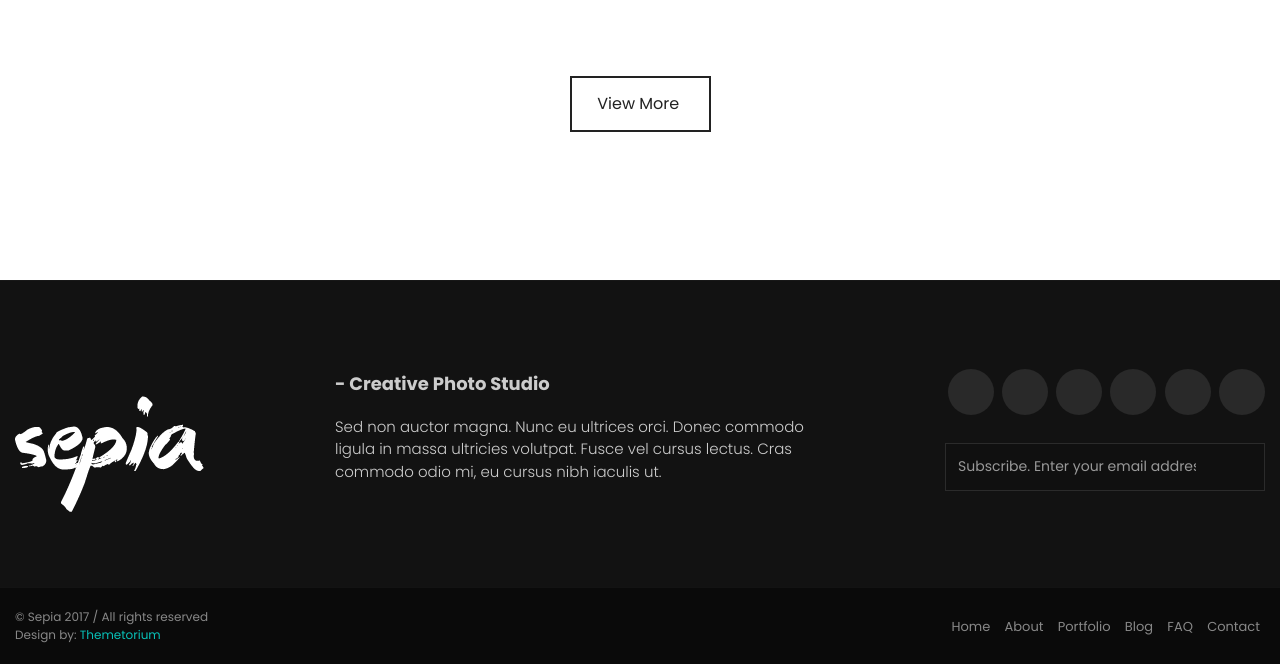
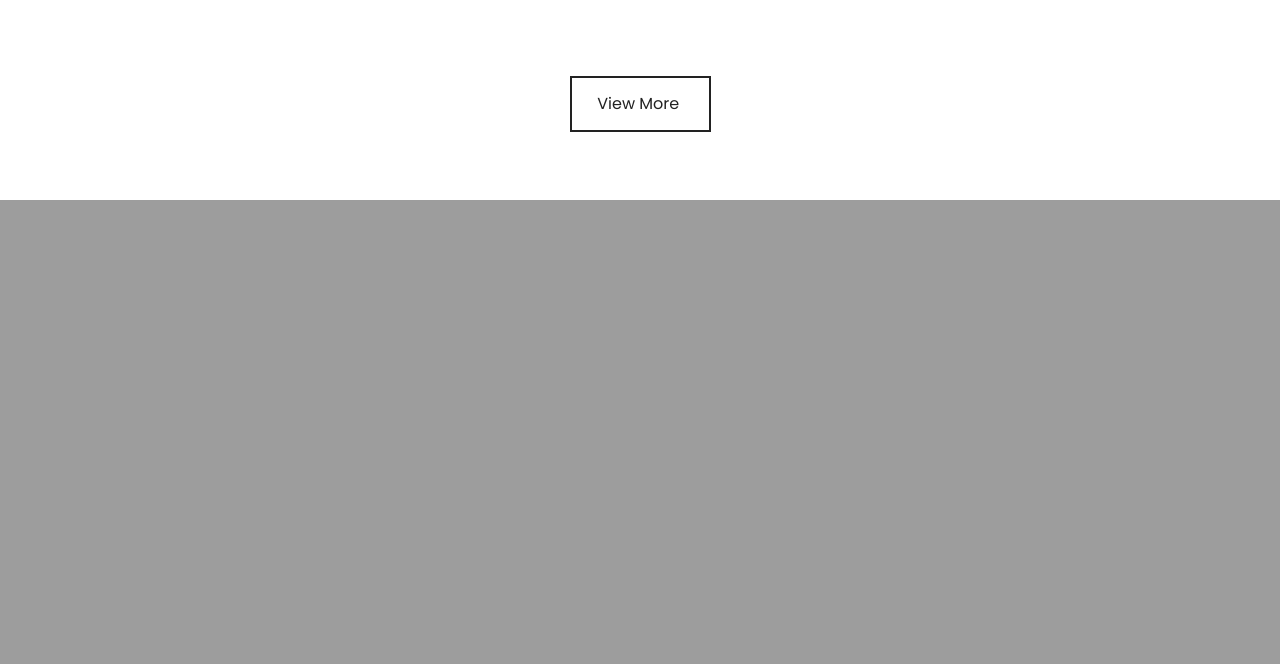
Before and after one commit to eferrares/codeinquero, a Django app: page / in a window 1280 px wide. Shown: the part 2583-3247 px from the top of the page. After the commit the page ends 2783 px from the top, so only its background shows below. Run offline with Django 3.2, Linux system fonts and the light colour scheme; some libraries are stand-ins or nearby versions; some web fonts are replaced.

Commit message:
remove unused code

```diff
--- a/base/templates/_layouts/base.html
+++ b/base/templates/_layouts/base.html
@@ -31,10 +31,10 @@
   <header id="header" class="header-show-hide-on-scroll menu-align-right">
     <div class="header-inner tt-wrap"> <!-- add/remove class "tt-wrap" to enable/disable element boxed layout (class "tt-boxed" is required in <body> tag! ) -->
       <div id="logo">
-        <a href="index.html" class="logo-dark"><img src="{% static "assets/img/logo-dark.png" %}" alt="logo"></a>
-        <a href="index.html" class="logo-light"><img src="{% static "assets/img/logo-light.png" %}" alt="logo"></a>
-        <a href="index.html" class="logo-dark-m"><img src="{% static "assets/img/logo-dark-m.png" %}" alt="logo"></a>
-        <a href="index.html" class="logo-light-m"><img src="{% static "assets/img/logo-light-m.png" %}" alt="logo"></a>
+        <a href="{% url 'home' %}" class="logo-dark"><img src="{% static "assets/img/logo-dark.png" %}" alt="logo"></a>
+        <a href="{% url 'home' %}" class="logo-light"><img src="{% static "assets/img/logo-light.png" %}" alt="logo"></a>
+        <a href="{% url 'home' %}" class="logo-dark-m"><img src="{% static "assets/img/logo-dark-m.png" %}" alt="logo"></a>
+        <a href="{% url 'home' %}" class="logo-light-m"><img src="{% static "assets/img/logo-light-m.png" %}" alt="logo"></a>
       </div>
       <nav class="tt-main-menu">
         <div id="tt-m-menu-toggle-btn">
--- a/base/templates/base/home.html
+++ b/base/templates/base/home.html
@@ -974,121 +974,8 @@
               <a class="btn btn-dark-bordered btn-lg" href="">View More <i class="fas fa-refresh"></i></a>
             </div>
           </div>
-          <!-- End isotope pagination -->
-
         </div>
-        <!-- End isotope -->
-
       </div> <!-- /.isotope-wrap -->
     </section>
-    <!-- End gallery list section -->
-
-
-    <!-- ===========================
-    ///// Begin footer section /////
-    ================================
-    * Use class "footer-dark" to enable dark footer.
-    * Use class "no-margin-top" if needed.
-    -->
-    <section id="footer" class="footer-dark">
-      <div class="footer-inner">
-        <div class="footer-container tt-wrap">
-          <div class="row">
-            <div class="col-md-3">
-
-              <!-- Begin footer logo -->
-              <div id="footer-logo">
-                <a href="index.html" class="logo-dark"><img src="{% static "assets/img/logo-dark.png" %}" alt="logo"></a>
-                <a href="index.html" class="logo-light"><img src="{% static "assets/img/logo-light.png" %}" alt="logo"></a>
-
-                <!-- for small screens -->
-                <a href="index.html" class="logo-dark-m"><img src="{% static "assets/img/logo-dark-m.png" %}" alt="logo"></a>
-                <a href="index.html" class="logo-light-m"><img src="{% static "assets/img/logo-light-m.png" %}" alt="logo"></a>
-              </div>
-              <!-- End footer logo -->
-
-            </div> <!-- /.col -->
-
-            <div class="col-md-5">
-
-              <!-- Begin footer text -->
-              <div class="footer-text">
-                <h4>- Creative Photo Studio</h4>
-                Sed non auctor magna. Nunc eu ultrices orci. Donec commodo ligula in massa ultricies volutpat. Fusce vel cursus lectus. Cras commodo odio mi, eu cursus nibh iaculis ut.
-              </div>
-              <!-- End footer text -->
-
-            </div> <!-- /.col -->
-
-            <div class="col-md-4">
-
-              <!-- Begin social buttons -->
-              <div class="social-buttons">
-                <ul>
-                  <li><a href="https://www.facebook.com/themetorium" class="btn btn-social-min btn-default btn-rounded-full" title="Follow me on Facebook" target="_blank"><i class="fab fa-facebook-f"></i></a></li>
-                  <li><a href="https://twitter.com/Themetorium" class="btn btn-social-min btn-default btn-rounded-full" title="Follow me on Twitter" target="_blank"><i class="fab fa-twitter"></i></a></li>
-                  <li><a href="https://plus.google.com/+SiiliOnu" class="btn btn-social-min btn-default btn-rounded-full" title="Follow me on Google+" target="_blank"><i class="fab fa-google-plus-g"></i></a></li>
-                  <li><a href="https://www.pinterest.com/themetorium" class="btn btn-social-min btn-default btn-rounded-full" title="Follow me on Pinterest" target="_blank"><i class="fab fa-pinterest-p"></i></a></li>
-                  <li><a href="https://dribbble.com/Themetorium" class="btn btn-social-min btn-default btn-rounded-full" title="Follow me on Dribbble" target="_blank"><i class="fab fa-dribbble"></i></a></li>
-                  <li><a href="contact.html" class="btn btn-social-min btn-default btn-rounded-full" title="Drop me a line" target="_blank"><i class="fas fa-envelope"></i></a></li>
-                </ul>
-              </div>
-              <!-- End social buttons -->
-
-              <!-- Begin footer subscribe form -->
-              <form id="footer-subscribe-form" class="form-btn-inside">
-                <div class="form-group">
-                  <input type="email" class="form-control no-bg" id="footer-subscribe" name="subscribe" placeholder="Subscribe. Enter your email address..." required="">
-                  <button type="submit"><i class="fas fa-paper-plane"></i></button>
-                </div>
-              </form>
-              <!-- End footer subscribe form -->
-
-            </div> <!-- /.col -->
-
-          </div> <!-- /.row -->
-        </div> <!-- /.footer-container -->
-
-        <div class="footer-bottom">
-          <div class="footer-container tt-wrap">
-            <div class="row">
-              <div class="col-md-6 col-md-push-6">
-
-                <!-- Begin footer menu -->
-                <ul class="footer-menu">
-                  <li><a href="index.html">Home</a></li>
-                  <li><a href="about-me.html">About</a></li>
-                  <li><a href="albums-grid-fluid-2.html">Portfolio</a></li>
-                  <li><a href="blog-list-grid.html">Blog</a></li>
-                  <li><a href="page-faq.html">FAQ</a></li>
-                  <li><a href="contact.html">Contact</a></li>
-                </ul>
-                <!-- End footer menu -->
-
-              </div> <!-- /.col -->
-
-              <div class="col-md-6 col-md-pull-6">
-
-                <!-- Begin footer copyright -->
-                <div class="footer-copyright">
-                  <p>&copy; Sepia 2017 / All rights reserved</p>
-                  <p>Design by: <a href="https://themeforest.net/item/sepia-photography-portfolio-html-website-template/20195226?ref=Themetorium" target="_blank">Themetorium</a></p>
-                </div>
-                <!-- End footer copyright -->
-
-              </div> <!-- /.col -->
-
-            </div> <!-- /.row -->
-          </div> <!-- /.footer-container -->
-        </div> <!-- /.footer-bottom -->
-
-      </div> <!-- /.footer-inner -->
-
-      <!-- Scroll to top button -->
-      <a href="#body" class="scrolltotop sm-scroll" title="Scroll to top"><i class="fas fa-chevron-up"></i></a>
-
-    </section>
-    <!-- End footer section -->
-
   </div>
 {% endblock content %}
```
